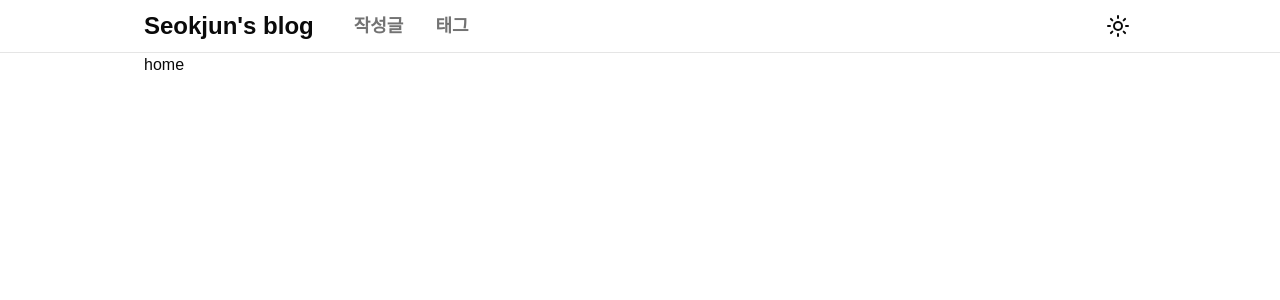
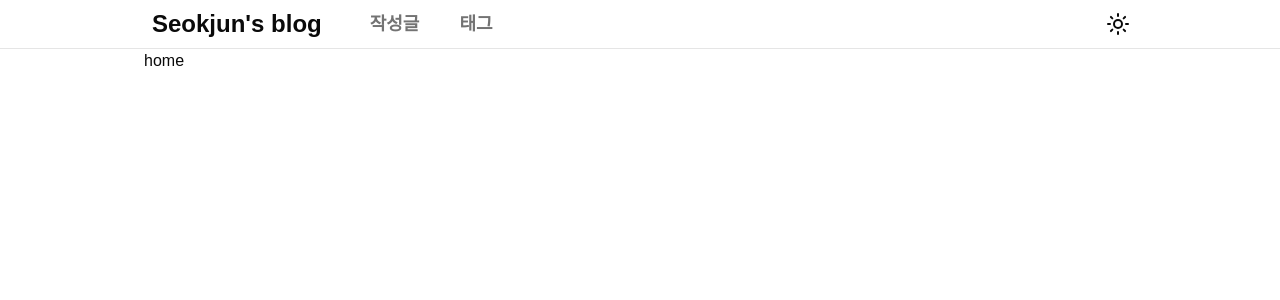
Before and after one commit to KSJ27/devlog, a Next.js app: page / in a window 1280 px wide. Shown: the top 300 px of the page. Built offline with nearby package versions, Linux system fonts and the light colour scheme.

Commit message:
feat: update imports to use new path alias for posts and adjust AppHeader styling

```diff
--- a/src/app/posts/[slug]/page.tsx
+++ b/src/app/posts/[slug]/page.tsx
@@ -2,7 +2,7 @@ export const runtime = "edge";
 
 import Image from "next/image";
 import { notFound } from "next/navigation";
-import { posts } from "../../../../.velite";
+import { posts } from "v";
 
 interface PostProps {
   params: {
--- a/src/app/posts/page.tsx
+++ b/src/app/posts/page.tsx
@@ -1,5 +1,5 @@
+import { posts } from "v";
 import { PostCard } from "@/components/common/PostCard";
-import { posts } from "../../../.velite";
 
 export default async function Posts() {
   return (
--- a/src/components/common/AppHeader.tsx
+++ b/src/components/common/AppHeader.tsx
@@ -4,24 +4,24 @@ import ModeToggle from "./ModeToggle";
 function AppHeader() {
   return (
     <header className="sticky top-0 z-10 flex w-full items-center justify-center border-b bg-background">
-      <div className="flex w-full max-w-5xl items-center justify-between gap-10 px-4 py-2">
+      <div className="flex w-full max-w-5xl items-center justify-between gap-8 px-4">
         <Link
           href="/"
-          className="font-semibold text-2xl text-foreground transition-all"
+          className="p-2 font-semibold text-2xl text-foreground transition-all"
         >
           Seokjun's blog
         </Link>
 
-        <nav className="flex flex-1 flex-row items-end justify-start gap-8">
+        <nav className="flex flex-1 flex-row items-end justify-start gap-6">
           <Link
             href="/posts"
-            className="font-semibold text-lg text-muted-foreground transition-all hover:text-foreground"
+            className="p-2 font-semibold text-lg text-muted-foreground transition-all hover:text-foreground"
           >
             작성글
           </Link>
           <Link
             href="/tags"
-            className="font-semibold text-lg text-muted-foreground transition-all hover:text-foreground"
+            className="p-2 font-semibold text-lg text-muted-foreground transition-all hover:text-foreground"
           >
             태그
           </Link>
--- a/src/components/common/ModeToggle.tsx
+++ b/src/components/common/ModeToggle.tsx
@@ -18,8 +18,7 @@ export default function ModeToggle() {
       size="icon"
       onClick={handleClick}
       className="hover:cursor-pointer"
-      aria-label="Toggle theme"
-      title="Toggle theme"
+      title="테마 변경하기"
     >
       <Sun className="dark:-rotate-90 size-6 rotate-0 scale-100 transition-all dark:scale-0" />
       <Moon className="absolute size-6 rotate-90 scale-0 transition-all dark:rotate-0 dark:scale-100" />
--- a/tsconfig.json
+++ b/tsconfig.json
@@ -19,7 +19,8 @@
       }
     ],
     "paths": {
-      "@/*": ["./src/*"]
+      "@/*": ["./src/*"],
+      "v": ["./.velite"]
     }
   },
   "include": [
```
